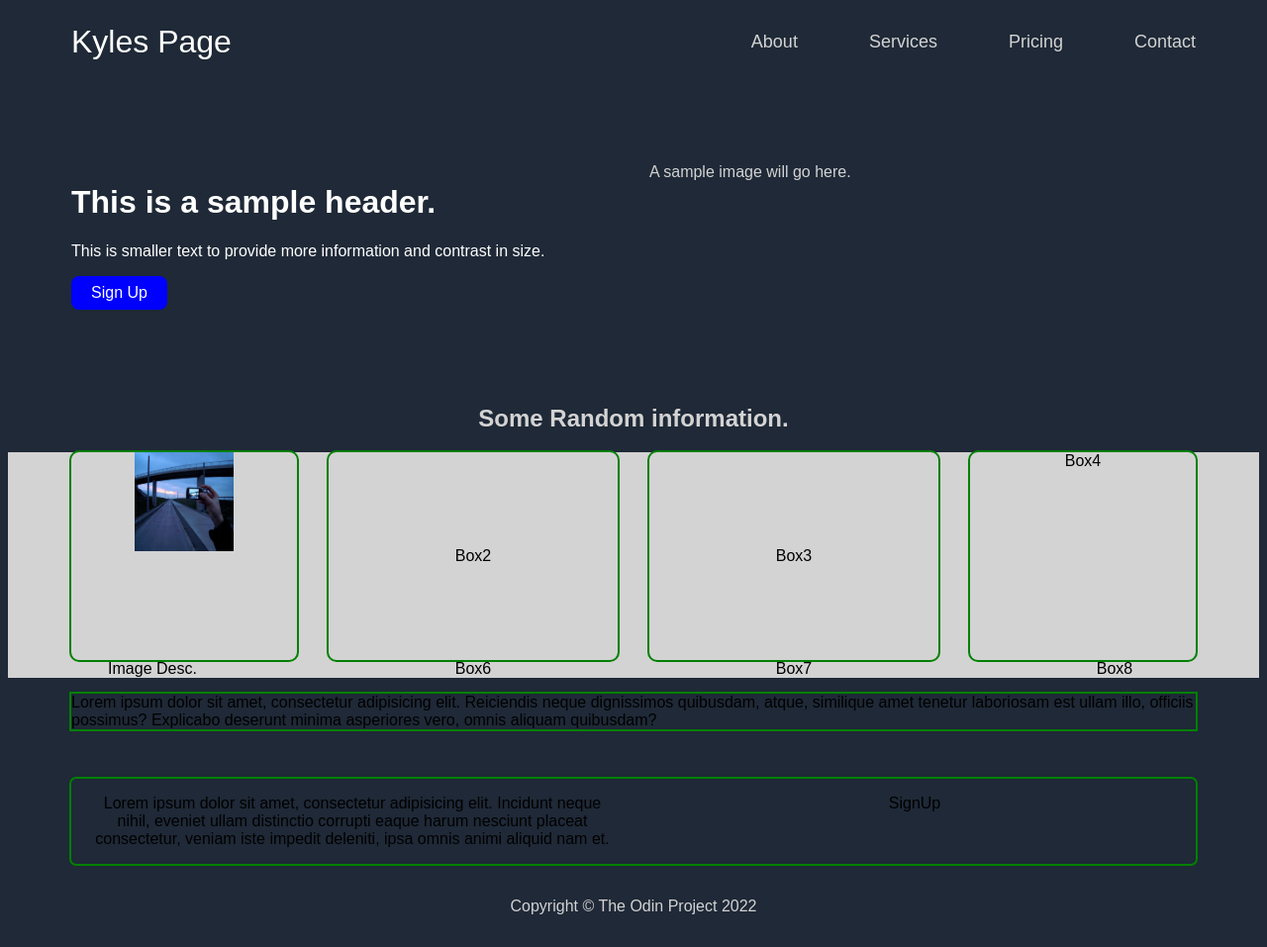
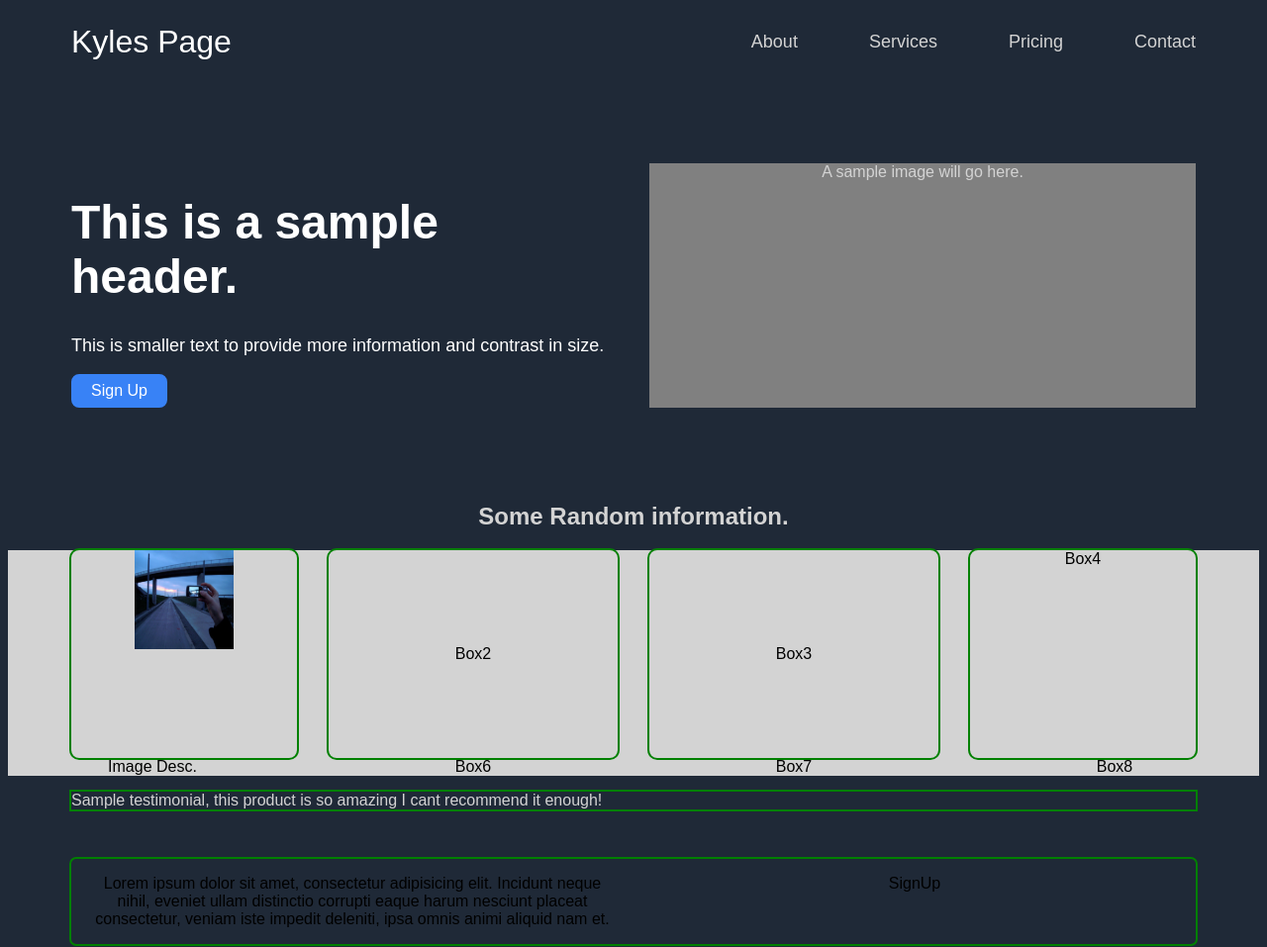
Before and after one commit to macdoozled/Landing-Page, a plain HTML site: page index.html in a window 1280 px wide. Shown: the top 957 px of the page at 99% size. Before the commit the page ends 933 px from the top, so only its background shows below. Drawn offline with Linux system fonts and the light colour scheme.

Commit message:
Body progress 1.2

```diff
--- a/index.html
+++ b/index.html
@@ -28,7 +28,7 @@
   <div class="grid-container1">
     <div class="grid1">
       <h1>This is a sample header.</h1>
-      <p>This is smaller text to provide more information and contrast in size.</p>
+      <p class="headersubtext">This is smaller text to provide more information and contrast in size.</p>
 <a href="https://google.com">Sign Up</a></div>
       <div class="grid2">A sample image will go here.</div>
   </div>
@@ -43,7 +43,7 @@
   <div class="box7">Box7 </div>
   <div class="box8">Box8 </div>
 </div>
-<div class="grid4">Lorem ipsum dolor sit amet, consectetur adipisicing elit. Reiciendis neque dignissimos quibusdam, atque, similique amet tenetur laboriosam est ullam illo, officiis possimus? Explicabo deserunt minima asperiores vero, omnis aliquam quibusdam? </div>
+<div class="grid4"><article>Sample testimonial, this product is so amazing I cant recommend it enough!</article> </div>
 <br>
 <div class="grid-container3">
   <div class="bottom1">Lorem ipsum dolor sit amet, consectetur adipisicing elit. Incidunt neque nihil, eveniet ullam distinctio corrupti eaque harum nesciunt placeat consectetur, veniam iste impedit deleniti, ipsa omnis animi aliquid nam et. </div>
--- a/styles.css
+++ b/styles.css
@@ -47,8 +47,9 @@ color: #1f2937 ;
   margin: 6em 4em;
   grid-gap: 2em;
 grid-template-columns: repeat(2, 1fr);
-grid-auto-rows:  1fr;
+grid-auto-rows: 1 1fr;
 color: lightgrey;
+vertical-align: middle;
 }
 
 .grid1 {
@@ -58,21 +59,30 @@ border-radius: 8px;
 color: white;
 }
 
+h1 {
+  font-size: 48px;
+  font-weight: 700;
+}
+
+.headersubtext {
+  font-size: 18px;
+  font-weight: 100;
+}
+
 .grid1 a:link, a:visited {
   text-decoration: none;
   display:inline-grid;
   text-align: center;
-  border: 4px solid blue;
-  background-color: blue;
+  border: 4px solid #3882f6;
+  background-color: #3882f6;
   color: white;
   border-radius: 8px;
   padding: 0.25em 1em;
 }
 
-}
-
 .grid2 {
   background-color: grey;
+text-align: center;
 }
 
 .grid3 {
@@ -128,6 +138,7 @@ margin-right: 4em;
   margin: 1em 4em;
   display: grid;
   outline: 2px solid green;
+  color: lightgrey;
 }
 
 .grid5{
```
